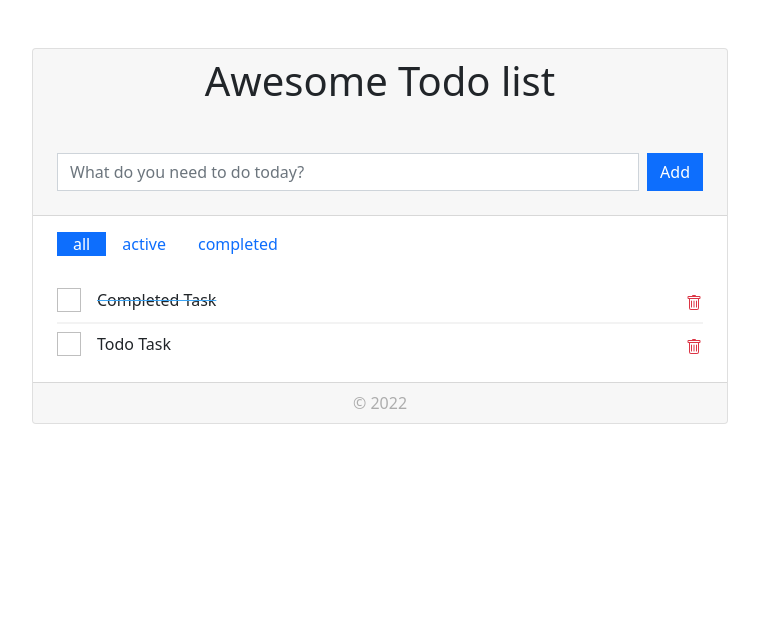
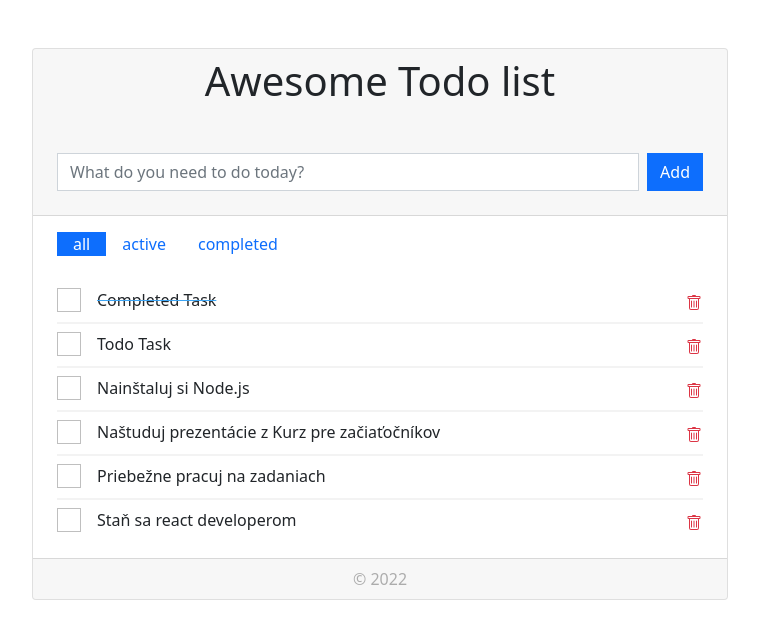
Before and after one commit to slavokozar/react-pre-zaciatocnikov-todo-project, a React (Create React App) app: page / in a window 1280 px wide. Shown: the top 638 px of the page, without its empty margins (260-1019 px from the left). Built offline with nearby package versions, Linux system fonts and the light colour scheme.

Commit message:
adding and removing tasks

```diff
--- a/src/App.js
+++ b/src/App.js
@@ -4,14 +4,35 @@ import {useState} from "react";
 export default function App() {
     const [input, setInput] = useState('');
 
-    const [task, setTask] = useState(null);
+    const [tasks, setTasks] = useState([
+        {
+            "text": "Nainštaluj si Node.js",
+            "active": true
+        },
+        {
+            "text": "Naštuduj prezentácie z Kurz pre začiaťočníkov",
+            "active": true
+        },
+        {
+            "text": "Priebežne pracuj na zadaniach",
+            "active": true
+        },
+        {
+            "text": "Staň sa react developerom",
+            "active": true
+        }
+    ])
 
-    console.log(input);
 
     function handleSubmit(e){
         e.preventDefault();
 
-        setTask(input);
+        setTasks( tasks.concat(
+            {
+                text: input,
+                active: true
+            }
+        ) )
         setInput('');
     }
 
@@ -81,17 +102,25 @@ export default function App() {
                             </li>
 
                             {
-                                task !== null && (
-                                    <li className="py-2 d-flex justify-content-between">
+                                tasks.map((task, index) => (
+                                    <li key={index} className="py-2 d-flex justify-content-between">
                                         <div className="form-check">
                                             <label className="form-check-label">
                                                 <input className="form-check-input" type="checkbox"/>
-                                                { task }
+                                                {task.text}
                                             </label>
                                         </div>
                                         <button
                                             type="button"
                                             className="btn btn-sm btn-link text-danger"
+                                            onClick={() => {
+                                                console.log('delete', index);
+                                                setTasks(
+                                                    tasks.filter( (t, i) => (
+                                                        i !== index
+                                                    ) )
+                                                )
+                                            }}
                                         >
                                             <svg xmlns="http://www.w3.org/2000/svg" width="16" height="16" fill="currentColor" className="bi bi-trash" viewBox="0 0 16 16">
                                                 <path d="M5.5 5.5A.5.5 0 0 1 6 6v6a.5.5 0 0 1-1 0V6a.5.5 0 0 1 .5-.5zm2.5 0a.5.5 0 0 1 .5.5v6a.5.5 0 0 1-1 0V6a.5.5 0 0 1 .5-.5zm3 .5a.5.5 0 0 0-1 0v6a.5.5 0 0 0 1 0V6z"></path>
@@ -99,8 +128,9 @@ export default function App() {
                                             </svg>
                                         </button>
                                     </li>
-                                )
+                                ))
                             }
+
                         </ul>
                     </div>
                     {/*<p className="">No Tasks for today :) </p>*/}
```
